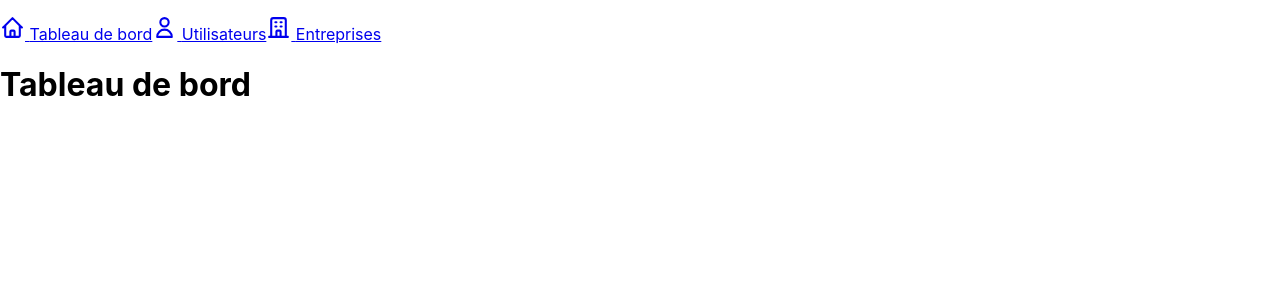
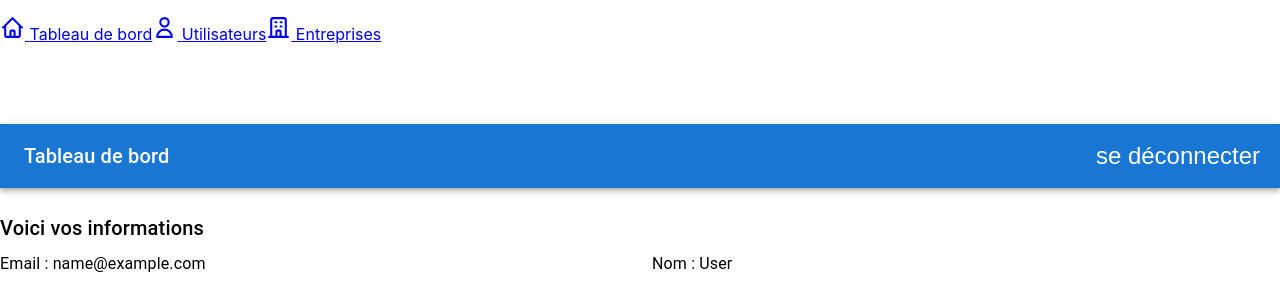
Before and after one commit to tim-transfer/app-web, a React (Create React App) app: page /dashboard in a window 1280 px wide. Shown: the part 1494-1781 px from the top of the page. Before the commit the page ends 1620 px from the top, so only its background shows below. Built offline with nearby package versions, Linux system fonts and the light colour scheme; sample sign-in values are in the browser's storage.

Commit message:
feature : Ajout de la possibilité de se déconnecter sur le dashboard principal + ajout des informations des utilisateurs sur le dashboard principal.

```diff
--- a/src/auth/Login.js
+++ b/src/auth/Login.js
@@ -2,21 +2,26 @@ import { useState } from "react";
 import InputText from "../component/InputText";
 import Button from "../component/Button";
 import apiRequest from "../services/apiRequest";
-import { redirect, useNavigate } from "react-router-dom";
-import { useNavigation } from "react-router-dom";
+import { useNavigate } from "react-router-dom";
+
 const Login = () => {
   const navigate = useNavigate();
-  const [email, setEmail] = useState('');
-  const [password, setPassword] = useState('');
+  const [email, setEmail] = useState("");
+  const [password, setPassword] = useState("");
 
   const login = async () => {
-    const response = await apiRequest({url : "/auth/login", method: "POST", data :{ email, password }});
+    const response = await apiRequest({
+      url: "/auth/login",
+      method: "POST",
+      data: { email, password },
+    });
     if (response.data.result == true) {
       localStorage.setItem("token", response.data.token);
       localStorage.setItem("idUser", response.data.idUser);
-      navigate('/dashboard')
+      localStorage.setItem("user", JSON.stringify(response.data.user));
+      navigate("/dashboard");
     }
-  }
+  };
   return (
     <>
       <div className="flex min-h-full flex-1 flex-col justify-center px-6 py-12 lg:px-8">
@@ -48,16 +53,20 @@ const Login = () => {
                 <InputText
                   type="password"
                   value={password}
-                  onChange={(value) => {setPassword(value.target.value)}}
+                  onChange={(value) => {
+                    setPassword(value.target.value);
+                  }}
                   label="Mot de passe"
                 />
                 <div className="text-sm">
-                  <a href="#" className="font-semibold text-indigo-600 hover:text-indigo-500">
+                  <a
+                    href="#"
+                    className="font-semibold text-indigo-600 hover:text-indigo-500"
+                  >
                     Mot de passe oubliée ?
                   </a>
                 </div>
-                <div>
-                </div>
+                <div></div>
               </div>
             </div>
             <div>
@@ -66,14 +75,12 @@ const Login = () => {
                 onClick={() => login()}
                 label="Connexion"
                 style="flex w-full justify-center rounded-md bg-indigo-600 px-3 py-1.5 text-sm font-semibold leading-6 text-white shadow-sm hover:bg-indigo-500 focus-visible:outline focus-visible:outline-2 focus-visible:outline-offset-2 focus-visible:outline-indigo-600"
-              >
-              </Button>
+              ></Button>
             </div>
           </div>
         </div>
       </div>
     </>
-
   );
 };
 export default Login;
--- a/src/index.js
+++ b/src/index.js
@@ -1,7 +1,6 @@
-import React, { createContext, useState } from 'react';
+import React from 'react';
 import ReactDOM from 'react-dom/client';
 import './index.css';
-import App from './App';
 import reportWebVitals from './reportWebVitals';
 import Menu from './component/Menu';
 import { RouterProvider, createBrowserRouter } from 'react-router-dom';
--- a/src/pages/dashboard/Dashboard.js
+++ b/src/pages/dashboard/Dashboard.js
@@ -1,12 +1,82 @@
+import View from "../../component/View";
+
+import { AppBar } from "@mui/material";
+import { Toolbar } from "@mui/material";
+import { IconButton } from "@mui/material";
+import { Typography } from "@mui/material";
+import { Grid } from "@mui/material";
+import { Box } from "@mui/material";
+
 import { useEffect, useState } from "react";
-import axios from 'axios';
-import View from '../../component/View'
+
 const Dashboard = () => {
+  const [user, setUser] = useState(null);
 
-return(
-    <View>
-        <h1 className="text-2xl font-semibold">Tableau de bord</h1>
-    </View>
-)
-}
+  useEffect(() => {
+    try {
+      const userJson = localStorage.getItem("user");
+      if (userJson) {
+        const parsedUser = JSON.parse(userJson);
+        setUser(parsedUser);
+      }
+    } catch (error) {
+      console.error("Erreur lors du parsing du JSON:", error);
+    }
+  }, []);
+
+  const handleLogout = () => {
+    localStorage.removeItem("token");
+    console.log("Utilisateur déconnecté");
+    window.location.href = "/login";
+  };
+
+  return (
+    <Box sx={{mt: "5em"}}>
+      <AppBar position="static">
+        <Toolbar>
+          <Typography variant="h6" component="div" sx={{ flexGrow: 1 }}>
+            Tableau de bord
+          </Typography>
+          <IconButton
+            edge="end"
+            color="inherit"
+            aria-label="logout"
+            onClick={handleLogout}
+          >
+            se déconnecter
+          </IconButton>
+        </Toolbar>
+      </AppBar>
+
+      {user ? (
+        <Grid
+          container
+          rowSpacing={1}
+          columnSpacing={{ xs: 1, sm: 2, md: 3 }}
+          sx={{ marginTop: 2 }}
+        >
+          <Grid item xs={12}>
+            <Typography variant="h6" component="div">
+              Voici vos informations
+            </Typography>
+          </Grid>
+          <Grid item xs={6}>
+            <Typography>Email : {user.email}</Typography>
+          </Grid>
+          <Grid item xs={6}>
+            <Typography>Nom : {user.lastName}</Typography>
+          </Grid>
+          <Grid item xs={6}>
+            <Typography>Prénom : {user.firstName}</Typography>
+          </Grid>
+        </Grid>
+      ) : (
+        <Typography variant="h6" component="div" sx={{ marginTop: 2 }}>
+          Utilisateur non connecté
+        </Typography>
+      )}
+    </Box>
+  );
+};
+
 export default Dashboard;
```
Also changed, not shown: src/App.js (+0 -8 lines).
